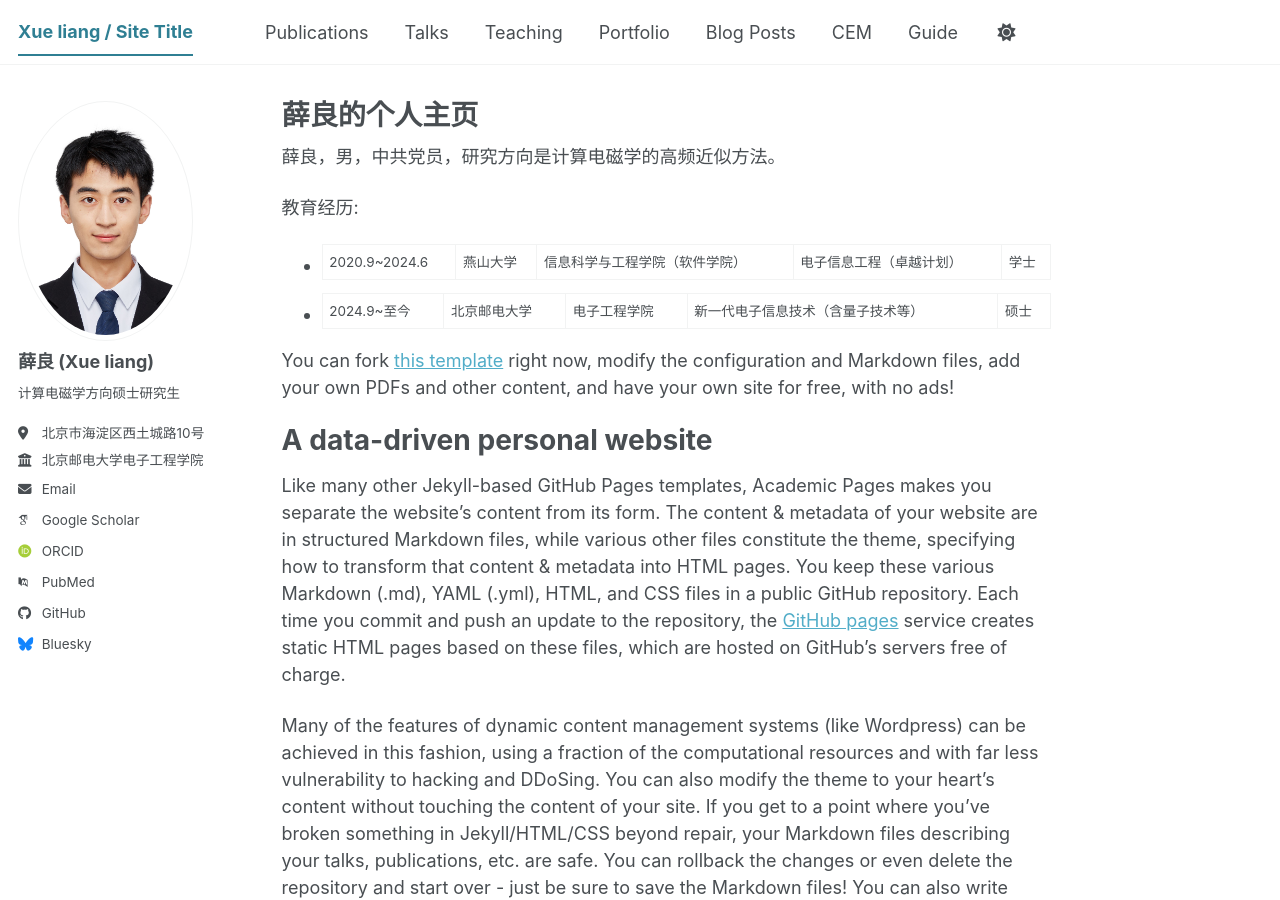
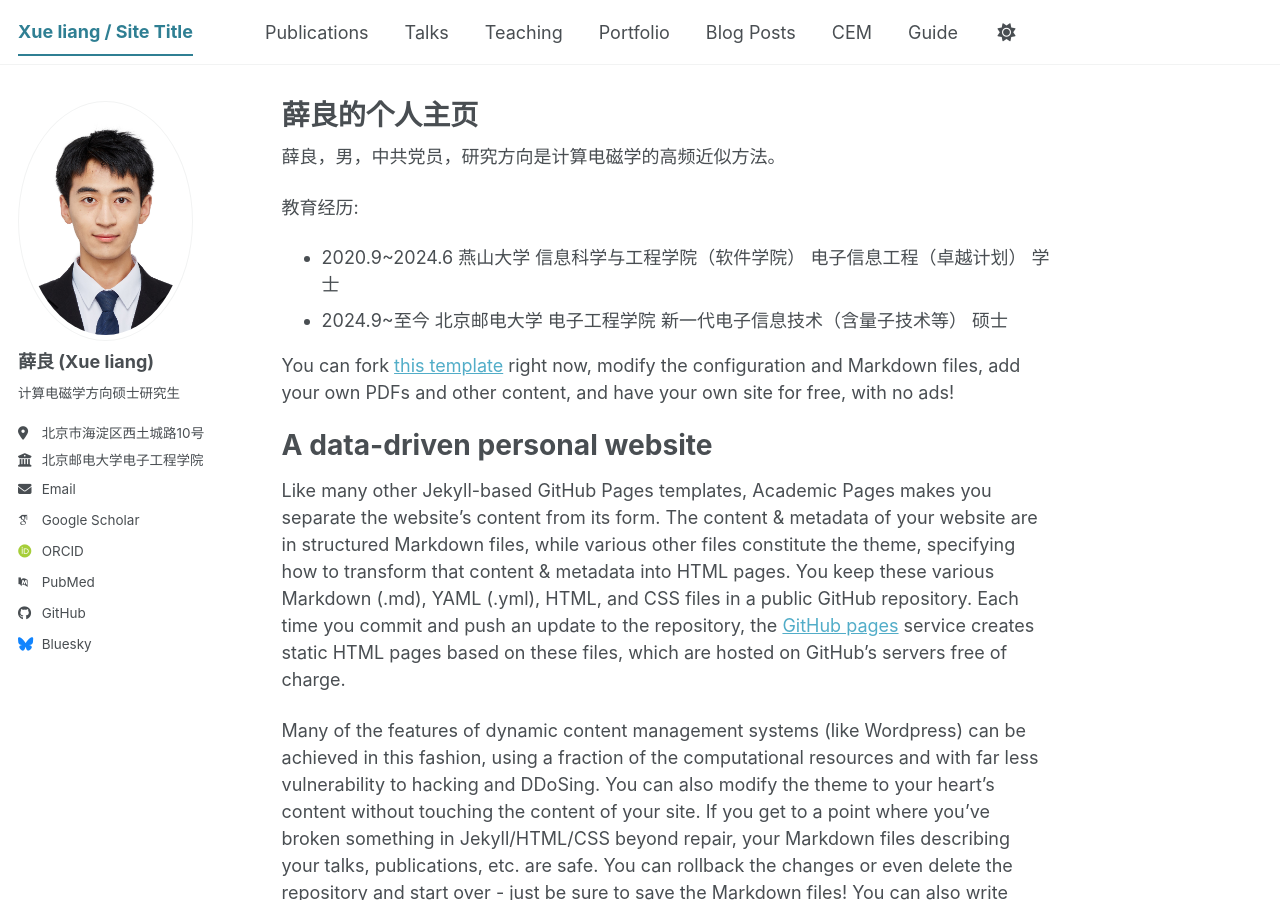
Before and after one commit to TsingHuaGo/xueliang.github.io, a Jekyll site: the page built from _pages/about.md, in a window 1280 px wide and 900 px high. Built offline with Jekyll 4.4.1, drawn with Linux system fonts in a browser that asks for light colours; some web fonts are replaced; a script bundle is joined from its source files by our own code; library files that are not in the unit come from our copies.

```diff
--- a/_pages/about.md
+++ b/_pages/about.md
@@ -10,8 +10,8 @@ redirect_from:
 薛良，男，中共党员，研究方向是计算电磁学的高频近似方法。
 
 教育经历:
-- 2020.9~2024.6 | 燕山大学 | 信息科学与工程学院（软件学院） | 电子信息工程（卓越计划） | 学士 |
-- 2024.9~至今 | 北京邮电大学 | 电子工程学院 | 新一代电子信息技术（含量子技术等） | 硕士 |
+- 2020.9~2024.6  燕山大学  信息科学与工程学院（软件学院）  电子信息工程（卓越计划）  学士
+- 2024.9~至今  北京邮电大学  电子工程学院  新一代电子信息技术（含量子技术等）  硕士
 
  You can fork [this template](https://github.com/academicpages/academicpages.github.io) right now, modify the configuration and Markdown files, add your own PDFs and other content, and have your own site for free, with no ads!
 
```
